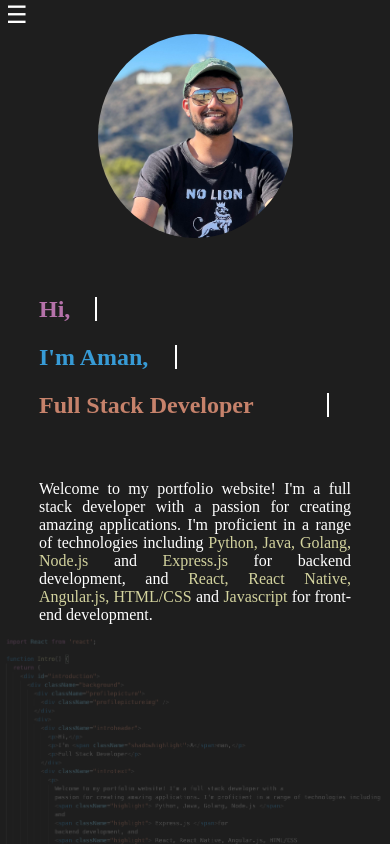
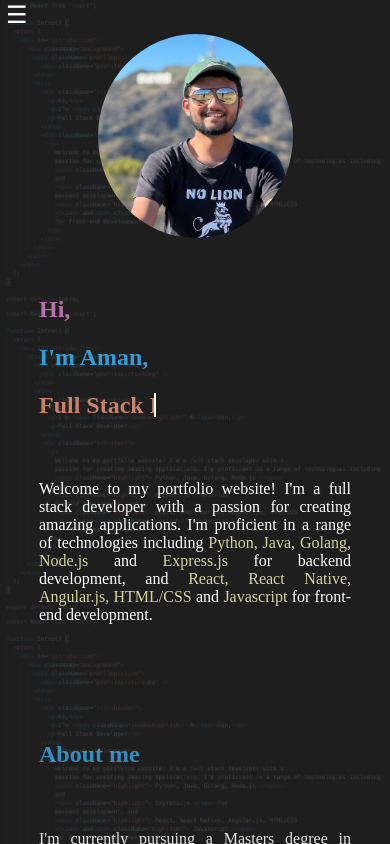
Before and after one commit to RuchikaKasireddy/Portfolio, a React (Create React App) app: page / in a window 390 px wide. Shown: the top 844 px of the page. Built offline with nearby package versions, Linux system fonts and the light colour scheme.

Commit message:
Multiple header and UI changes

```diff
--- a/src/App.css
+++ b/src/App.css
@@ -3,8 +3,8 @@
 }
 
 @keyframes bubble {
-  30% {
-    opacity: 0.5;
+  40% {
+    opacity: 0.8;
     transform: scale(1.01);
   }
 }
@@ -89,18 +89,19 @@ html, body {
   pointer-events: none;
 }
 
-.introtext {
+.main {
   position: relative;
 }
 
-.introtext::before {
-  background-image: url('../images/code.png');
-  background-size: cover;
-  background-repeat: no-repeat;
+.main::before {
   content: "";
   position: absolute;
-  background-color: transparent;
-  opacity: 0.2;
+  background-image: url('../images/code.png');
+  background-size: contain;
+  background-repeat:repeat-y;
+  opacity: 0.13;
+  width: 100%;
+  height: 100%;
 }
 
 .pinkhighlight {
@@ -123,31 +124,23 @@ html, body {
   font-weight: bold;
 }
 
-.introheader .pinkhighlight {
+#rotatingheader {
+  width: 0;
   overflow: hidden;
   border-right: 0.1em solid white;
   white-space: nowrap;
-  animation:
-    typing 1s steps(3, end) forwards,
-    blink-caret 0.5s step-end 3;
 }
 
-.introheader .bluehighlight {
-  overflow: hidden;
-  border-right: 0.1em solid white;
-  white-space: nowrap;
+.typing {
   animation:
-    typing_2 1.5s steps(8, end) forwards,
-    blink-caret 0.5s step-end 4;
+    typing 2s steps(20, end) forwards infinite,
+    blink-caret 1s step-end infinite;
 }
 
-.introheader .orangehighlight {
-  overflow: hidden;
-  border-right: 0.1em solid white;
-  white-space: nowrap;
+.deleting {
   animation:
-    typing_3 2s steps(20, end) forwards,
-    blink-caret 0.5s step-end 5;
+    deletion 2s steps(20) forwards,
+    blink-caret 1s step-end infinite;
 }
 
 .profilepicture {
@@ -222,7 +215,7 @@ html, body {
 }
 
 #introduction, #about, #work {
-  min-height: 100vh;
+  max-height: 1500px;
 }
 
 @media only screen and (max-width: 400px) {
@@ -271,7 +264,7 @@ html, body {
   }
 
   .aboutheader, .workheader {
-    padding-top: 20%;
+    padding-top: 10%;
   }
 
   .introheader, .aboutheader, .workheader {
@@ -284,17 +277,12 @@ html, body {
 
   @keyframes typing {
     from { width: 0 }
-    to { width: 3.5rem }
+    to { width: 18rem }
   }
 
-  @keyframes typing_2 {
-    from { width: 0 }
-    to { width: 8.5rem }
-  }
-
-  @keyframes typing_3 {
-    from { width: 0 }
-    to { width: 18rem }
+  @keyframes deletion {
+    from { width: 18rem }
+    to { width: 0 }
   }
 
   .burgernav {
@@ -332,17 +320,12 @@ html, body {
 
   @keyframes typing {
     from { width: 0 }
-    to { width: 3.5rem }
+    to { width: 24rem }
   }
 
-  @keyframes typing_2 {
-    from { width: 0 }
-    to { width: 11rem }
-  }
-
-  @keyframes typing_3 {
-    from { width: 0 }
-    to { width: 24rem }
+  @keyframes deletion {
+    from { width: 24rem }
+    to { width: 0 }
   }
 
   .introtext, .abouttext {
@@ -382,7 +365,7 @@ html, body {
   }
 
   .aboutheader, .workheader {
-    padding-top: 20%;
+    padding-top: 10%;
   }
 
   .introheader, .aboutheader, .workheader {
@@ -434,17 +417,12 @@ html, body {
 
   @keyframes typing {
     from { width: 0 }
-    to { width: 7rem }
+    to { width: 29rem }
   }
 
-  @keyframes typing_2 {
-    from { width: 0 }
-    to { width: 16rem }
-  }
-
-  @keyframes typing_3 {
-    from { width: 0 }
-    to { width: 29rem }
+  @keyframes deletion {
+    from { width: 29rem }
+    to { width: 0 }
   }
 
   .introtext {
@@ -483,7 +461,7 @@ html, body {
   }
 
   .aboutheader, .workheader {
-    padding-top: 5%;
+    padding-top: 10%;
   }
 
   .introheader, .aboutheader, .workheader {
@@ -535,17 +513,12 @@ html, body {
 
   @keyframes typing {
     from { width: 0 }
-    to { width: 9rem }
+    to { width: 38rem }
   }
 
-  @keyframes typing_2 {
-    from { width: 0 }
-    to { width: 22rem }
-  }
-
-  @keyframes typing_3 {
-    from { width: 0 }
-    to { width: 38rem }
+  @keyframes deletion {
+    from { width: 38rem }
+    to { width: 0 }
   }
 
   .workitem {
@@ -629,17 +602,12 @@ html, body {
 
   @keyframes typing {
     from { width: 0 }
-    to { width: 9rem }
+    to { width: 49rem }
   }
 
-  @keyframes typing_2 {
-    from { width: 0 }
-    to { width: 25rem }
-  }
-
-  @keyframes typing_3 {
-    from { width: 0 }
-    to { width: 49rem }
+  @keyframes deletion {
+    from { width: 49rem }
+    to { width: 0 }
   }
 
   .introtext {
--- a/src/App.js
+++ b/src/App.js
@@ -6,12 +6,12 @@ import Work from './Work';
 
 function App() {
   return (
-    <>
+    <div className="main">
       <BurgerMenu />
       <Intro />
       <About />
       <Work />
-    </>
+    </div>
   )
 }
 
--- a/src/Intro.js
+++ b/src/Intro.js
@@ -1,6 +1,24 @@
 import React from 'react';
 
 function Intro() {
+  const rotateStrings = ["Full Stack Developer", "Software Engineer", "Web Developer"];
+  const intervalLength = 5000;
+  let curIdx = 0;
+  function loop() {
+    const div = document.getElementById("rotatingheader");
+    div.innerHTML = rotateStrings[curIdx];
+    div.classList.remove("deleting");
+    div.classList.add("typing");
+    setTimeout(() => {
+      div.classList.remove("typing");
+      div.classList.add("deleting");
+    }, 2000);
+    curIdx = (curIdx + 1) % rotateStrings.length;
+  }
+  window.addEventListener("load", () => {
+    loop();
+  });
+  setInterval(loop, intervalLength);
   return (
     <div id="introduction">
       <div className="background">
@@ -11,7 +29,7 @@ function Intro() {
           <div className="introheader">
             <p className="pinkhighlight">Hi,</p>
             <p className="bluehighlight">I'm Aman,</p>
-            <p className="orangehighlight">Full Stack Developer</p>
+            <p id="rotatingheader" className="orangehighlight">Full Stack Developer</p>
           </div>
           <div className="introtext">
             <p>
```
